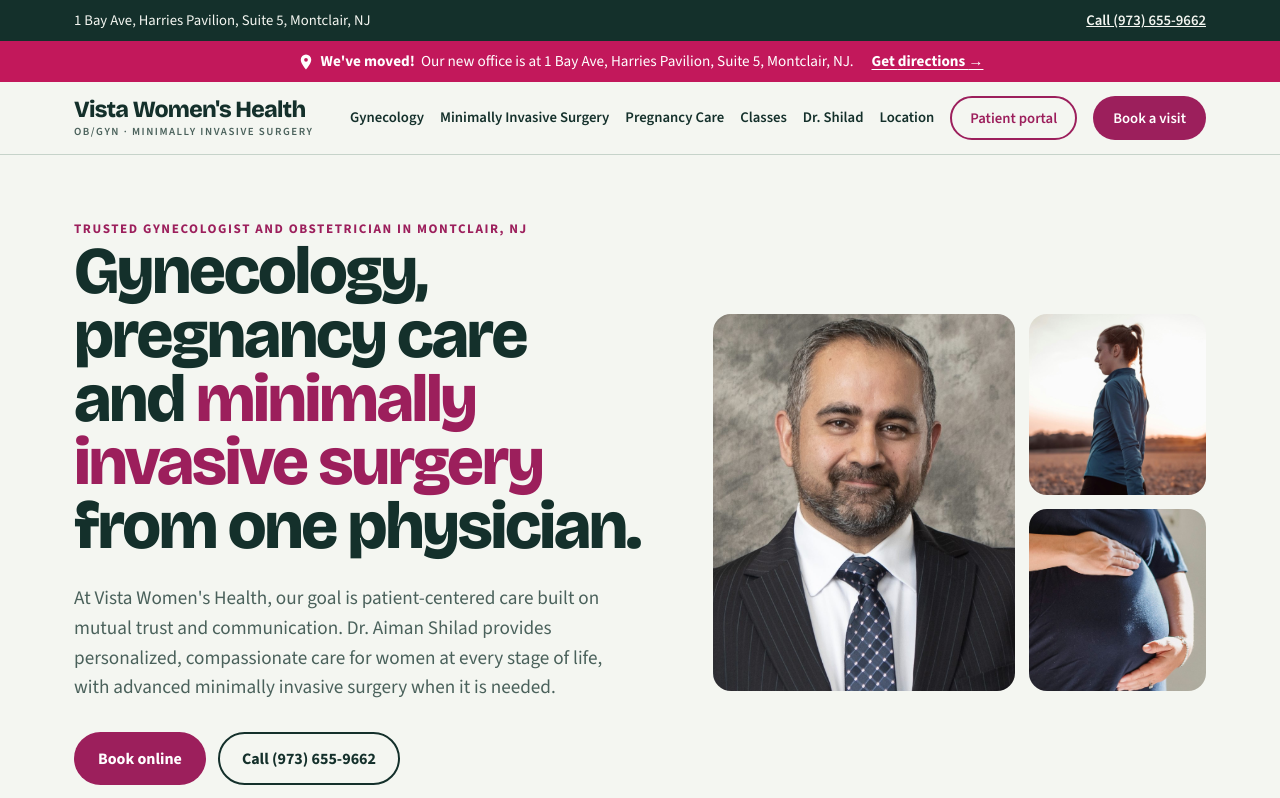
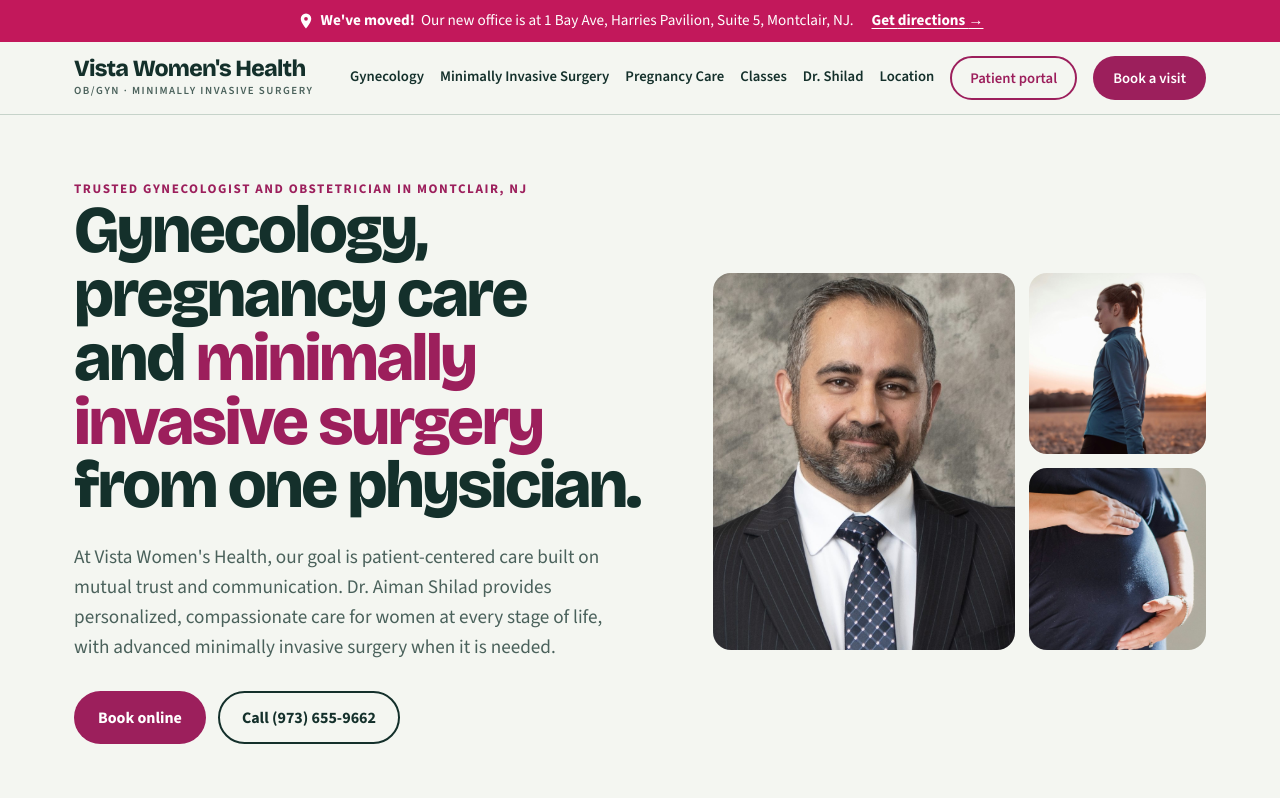
Before and after one commit to msemara/vista-obgyn, a plain HTML site: page index.html in a window 1280 px wide. Shown: the top 798 px of the page. Drawn offline with nearby package versions, Linux system fonts and the light colour scheme.

Commit message:
Remove the dark top strip from every page
Co-Authored-By: Claude Opus 5.5 <noreply@anthropic.com>
Claude-Session: https://claude.ai/code/session_01ELcg1qw1qZt3QuAfxKXqYi

```diff
--- a/css/site.css
+++ b/css/site.css
@@ -47,11 +47,6 @@ p { margin: 0; }
 .btn-light { background: var(--paper); color: var(--ink); }
 .btn-light:hover { background: var(--white); }
 
-/* Utility bar */
-.util { background: var(--ink); color: var(--paper); font-size: 0.92rem; }
-.util .wrap { display: flex; flex-wrap: wrap; gap: 6px 24px; justify-content: space-between; padding-top: 9px; padding-bottom: 9px; }
-.util a { color: var(--paper); font-weight: 600; }
-.util-links { display: flex; flex-wrap: wrap; gap: 6px 22px; }
 
 /* Header */
 .pinned { position: sticky; top: 0; z-index: 20; }
--- a/index.html
+++ b/index.html
@@ -61,15 +61,6 @@
 </head>
 <body>
 <a class="skip" href="#main">Skip to content</a>
-
-<div class="util">
-  <div class="wrap">
-    <span>1 Bay Ave, Harries Pavilion, Suite 5, Montclair, NJ</span>
-    <div class="util-links">
-      <a href="tel:+19736559662">Call (973) 655-9662</a>
-    </div>
-  </div>
-</div>
 
 <div class="pinned">
 <div class="moved" role="region" aria-label="Announcement">
```
Also changed, not shown: abnormal-pap-smear/index.html (+0 -9 lines), endometriosis/index.html (+0 -9 lines), fibroids/index.html (+0 -9 lines), heavy-periods/index.html (+0 -9 lines), hormone-therapy/index.html (+0 -9 lines), infertility/index.html (+0 -9 lines), menopause/index.html (+0 -9 lines), pcos/index.html (+0 -9 lines), pelvic-pain/index.html (+0 -9 lines), vaginal-infections/index.html (+0 -9 lines).
